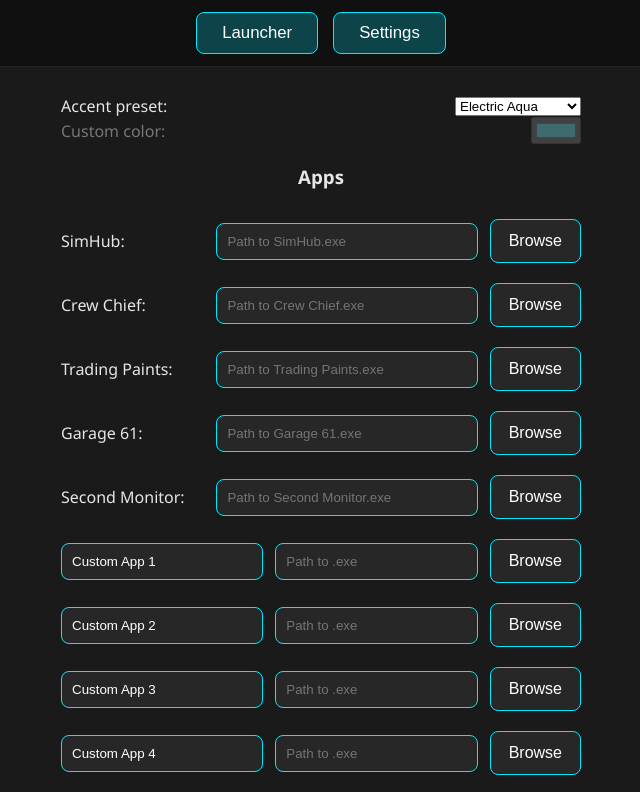
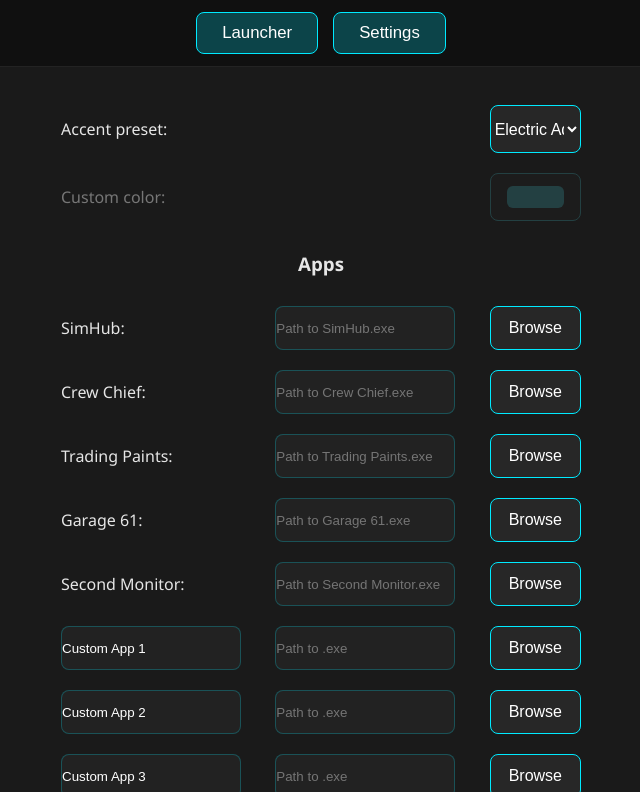
Before and after one commit to Shieldxx/SimLauncher, an Electron app: page index.html in a window 800 px wide. Both pictures are taken after a click on the button "Settings". Shown: the top 792 px of the page, without its empty margins (79-719 px from the left). Drawn offline with Linux system fonts and the light colour scheme; no server answers.

Commit message:
UI Changes

```diff
--- a/index.html
+++ b/index.html
@@ -33,28 +33,7 @@
 </div>
 
 <div id="settings" class="tab-content">
-    <div class="setting-item">
-  <label for="accent-presets">Accent preset:</label>
-  <select id="accent-presets">
-    <!-- options injected by JS; fallback kept for accessibility -->
-    <option value="#00eaff">Electric Aqua</option>
-    <option value="#3498db">SimHub Blue</option>
-    <option value="#00ff88">Racing Green</option>
-    <option value="#f1c40f">CrewChief Yellow</option>
-    <option value="#6e5bfb">Cyber Purple</option>
-    <option value="#ff2233">Milano Red</option>
-    <option value="custom">Custom...</option>
-  </select>
-</div>
-
-<div class="setting-item">
-  <label for="accent-custom">Custom color:</label>
-  <input id="accent-custom" type="color" value="#00eaff" disabled>
-</div>
-
-        <div id="general-settings-form">
-             </div>
-
+    <div id="general-settings-form"></div>
     <div id="global-settings-form"></div>
 
     <button id="save-settings-btn" onclick="settings.save()">Save Settings</button>
--- a/renderer.js
+++ b/renderer.js
@@ -98,7 +98,29 @@
 const settings = {
 generateForm: () => {
     const formDiv = document.getElementById('global-settings-form');
-        let html = '<h3>Apps</h3>';
+
+    // Insert Accent controls at the top so they follow the same .setting-item layout
+    let html = `
+        <div class="setting-item">
+            <label for="accent-presets">Accent preset:</label>
+            <select id="accent-presets">
+                <option value="#00eaff">Electric Aqua</option>
+                <option value="#3498db">SimHub Blue</option>
+                <option value="#00ff88">Racing Green</option>
+                <option value="#f1c40f">CrewChief Yellow</option>
+                <option value="#6e5bfb">Cyber Purple</option>
+                <option value="#ff2233">Milano Red</option>
+                <option value="custom">Custom...</option>
+            </select>
+        </div>
+
+        <div class="setting-item">
+            <label for="accent-custom">Custom color:</label>
+            <input type="color" id="accent-custom" disabled>
+        </div>
+
+        <h3>Apps</h3>
+    `;
 
     // Custom & Standard Apps
     CONFIG.UTILITIES.forEach(item => {
@@ -132,6 +154,7 @@
 
     formDiv.innerHTML = html;
 },
+
 
     load: () => {
         state.appPaths = JSON.parse(localStorage.getItem('simLauncherAppPaths')) || {};
--- a/style.css
+++ b/style.css
@@ -210,7 +210,6 @@
 
 .setting-item {
   display: flex;
-  align-items: center; /* vertical center labels + inputs */
   justify-content: space-between;
   width: 520px;
   gap: 12px;           /* horizontal spacing between label and control */
@@ -228,13 +227,15 @@
 
 /* input sizing to match visual rhythm */
 input[type="text"] {
-  width: 320px;
-  padding: 8px 10px;
+  padding: 0;
+  box-sizing: border-box;
+  width: 180px;
   border-radius: 8px;
   border: 1px solid var(--accent-glow);
   background: rgba(255,255,255,0.04);
   color: white;
 }
+
 input[type="text"]:focus {
   outline: none;
   border-color: var(--accent);
@@ -283,24 +284,8 @@
     gap: 20px;
 }
 
-.setting-item {
-    display: flex;
-    justify-content: space-between;
-    width: 520px;
-}
-
 label {
     width: 180px;
-}
-
-/* Glow input when focused */
-input[type="text"] {
-    width: 300px;
-    padding: 10px;
-    border-radius: 8px;
-    border: 1px solid var(--accent);
-    background: rgba(255,255,255,0.06);
-    color: white;
 }
 
 input[type="text"]:focus {
@@ -362,3 +347,61 @@
 .setting-item.disabled input[type="color"] {
   filter: grayscale(60%);
 }
+/* === Make preset select + color match Browse buttons === */
+
+/* shared button-like look */
+#accent-presets,
+#accent-custom {
+  height: 48px;
+  width: 91.36px;
+  text-align: center;
+  border-radius: 8px;
+  border: 1px solid var(--accent);
+  background: rgba(255,255,255,0.06);
+  color: white;
+  font-size: 1em;
+  box-sizing: border-box;
+  display: inline-flex;
+  align-items: center;
+  justify-content: center;
+  cursor: pointer;
+  transition: background .15s, box-shadow .15s;
+}
+
+/* color swatch: make swatch box have padding all around so it doesn't touch edges */
+#accent-custom {
+  width: 91.36px;
+  padding: 6px 10px;
+  justify-content: flex-start;
+}
+
+/* style the internal swatch so it sits with top/bottom padding */
+#accent-custom::-webkit-color-swatch-wrapper {
+  padding: 6px;                               /* top / bottom / left / right padding inside the control */
+  box-sizing: border-box;
+}
+#accent-custom::-webkit-color-swatch {
+  border: none;
+  border-radius: 6px;
+  width: calc(100% - 0px);
+  height: 100%;
+  display: block;
+}
+
+/* Hover / focus (same as other buttons) */
+#accent-presets:hover,
+#accent-presets:focus,
+#accent-custom:hover:not(:disabled),
+#accent-custom:focus:not(:disabled) {
+  background: var(--accent);
+  color: black;
+  box-shadow: 0 0 12px var(--accent-glow);
+}
+
+/* Disabled visual */
+.setting-item.disabled #accent-presets,
+.setting-item.disabled #accent-custom {
+  opacity: 0.45;
+  pointer-events: none;
+  filter: grayscale(40%);
+}
```
Lines whose indentation alone changed are shown as unchanged.
